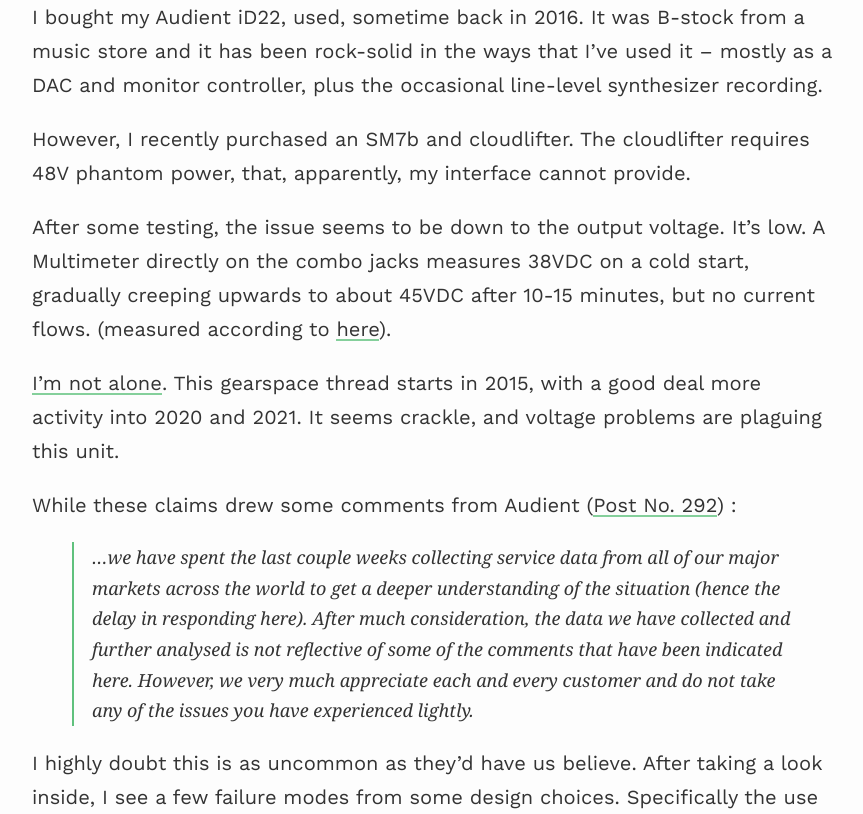
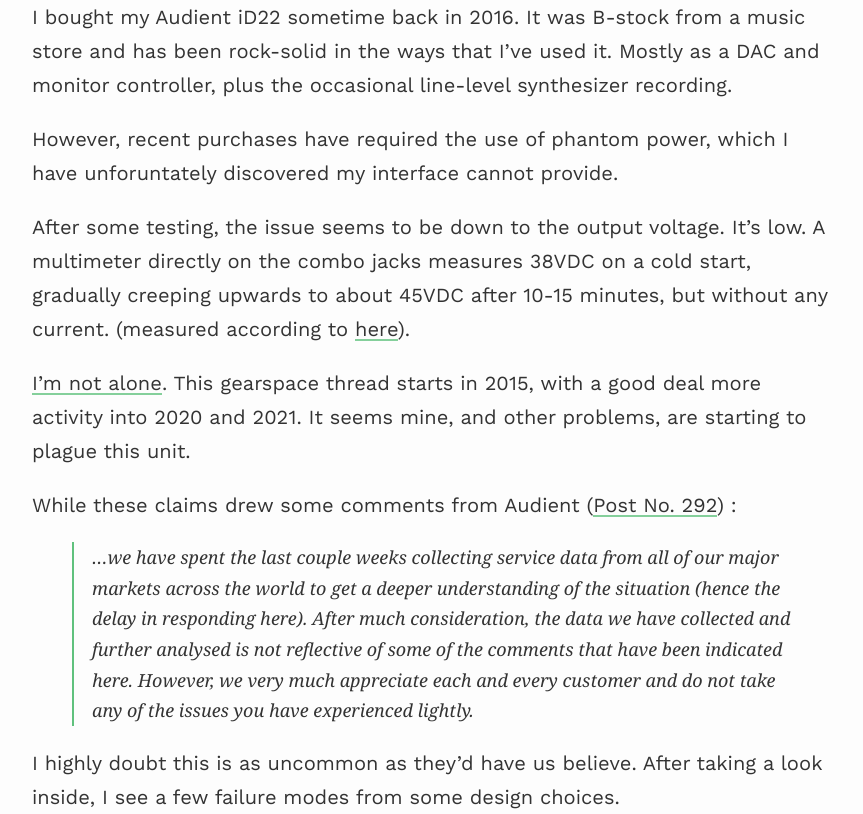
Before and after one commit to UtahJimmy/utahjimmy.github.io, a Jekyll site: the page built from _projects/8_project-audient.md, in a window 1280 px wide and 1400 px high, scrolled down 377 px. Shown: the part 255-1069 px from the top of the window, without its empty margins (208-1071 px from the left). Built offline with Jekyll 4.4.1, drawn with Linux system fonts in a browser that asks for light colours; nearby versions of some CDN libraries; some of the changed text lies outside the part shown; grey boxes are pictures that could not be loaded.

Commit message:
more pics

```diff
--- a/_projects/8_project-audient.md
+++ b/_projects/8_project-audient.md
@@ -6,19 +6,30 @@
 {:refdef: style="text-align: center;"}
 ![id22](http://www.sci.utah.edu/~jimmy/website/audient/id22.png)
 {: refdef}
-I bought my Audient iD22, used, sometime back in 2016.  It was B-stock from a music store and it has been rock-solid in the ways that I've used it -- mostly as a DAC and monitor controller, plus the occasional line-level synthesizer recording.
 
-However, I recently purchased an SM7b and cloudlifter.  The cloudlifter requires 48V phantom power, that, apparently, my interface cannot provide.
+I bought my Audient iD22 sometime back in 2016.  It was B-stock from a music store and has been rock-solid in the ways that I've used it. Mostly as a DAC and monitor controller, plus the occasional line-level synthesizer recording.
 
-After some testing, the issue seems to be down to the output voltage.  It's low.  A Multimeter directly on the combo jacks measures 38VDC on a cold start, gradually creeping upwards to about 45VDC after 10-15 minutes, but no current flows. (measured according to [here](https://service.shure.com/s/article/how-to-test-phantom-power-voltage-and-current?language=en_US)).
+However, recent purchases have required the use of phantom power, which I have unforuntately discovered my interface cannot provide.
 
-[I'm not alone](https://gearspace.com/board/music-computers/1050068-audient-id22-issues-11.html).  This gearspace thread starts in 2015, with a good deal more activity into 2020 and 2021.  It seems crackle, and voltage problems are plaguing this unit.
+After some testing, the issue seems to be down to the output voltage.  It's low.  A multimeter directly on the combo jacks measures 38VDC on a cold start, gradually creeping upwards to about 45VDC after 10-15 minutes, but without any current. (measured according to [here](https://service.shure.com/s/article/how-to-test-phantom-power-voltage-and-current?language=en_US)).
+
+[I'm not alone](https://gearspace.com/board/music-computers/1050068-audient-id22-issues-11.html).  This gearspace thread starts in 2015, with a good deal more activity into 2020 and 2021.  It seems mine, and other problems, are starting to plague this unit.
 
 While these claims drew some comments from Audient ([Post No. 292](https://gearspace.com/board/showpost.php?p=15291215&postcount=292)) :
 
 > ...we have spent the last couple weeks collecting service data from all of our major markets across the world to get a deeper understanding of the situation (hence the delay in responding here). After much consideration, the data we have collected and further analysed is not reflective of some of the comments that have been indicated here. However, we very much appreciate each and every customer and do not take any of the issues you have experienced lightly.
 
-I highly doubt this is as uncommon as they'd have us believe. After taking a look inside, I see a few failure modes from some design choices.  Specifically the use of some C-tier capacitors (Fujicon, Jamicon, and ...LH. Nova?). There is also a [known-problematic Capacitor](https://www.youtube.com/watch?v=pRiQl7Vy4R8), CF2, which is *right next to a heatsink* and only rated at 85C.
+I highly doubt this is as uncommon as they'd have us believe. After taking a look inside, I see a few failure modes from some design choices.
+
+{:refdef: style="text-align: center;"}
+![id22](http://www.sci.utah.edu/~jimmy/website/audient/insides.jpg)
+{: refdef}
+
+Specifically the use of some C-tier capacitors (Fujicon, Jamicon, and ...LH. Nova?). There is also a [known-problematic Capacitor](https://www.youtube.com/watch?v=pRiQl7Vy4R8), CF2, which is *right next to a heatsink* and only rated at 85C.
+
+{:refdef: style="text-align: center;"}
+![id22](http://www.sci.utah.edu/~jimmy/website/audient/badcap.jpg)
+{: refdef}
 
 Replacing this specific cap has solved some issues for people with pops/crackle in the audio, but the *reason* for this failure is likely due to a shortned lifespan from overheating.
 
```
